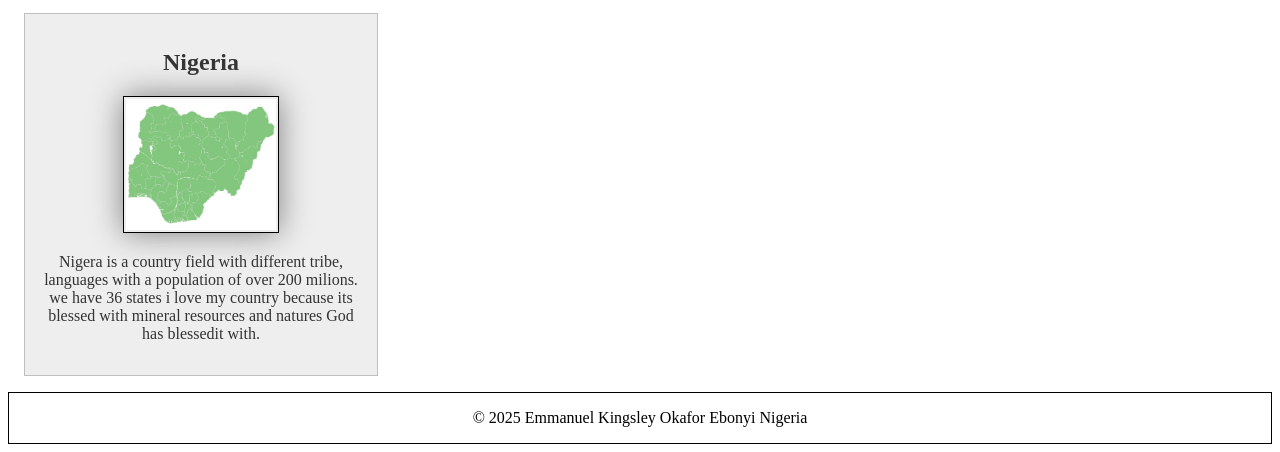
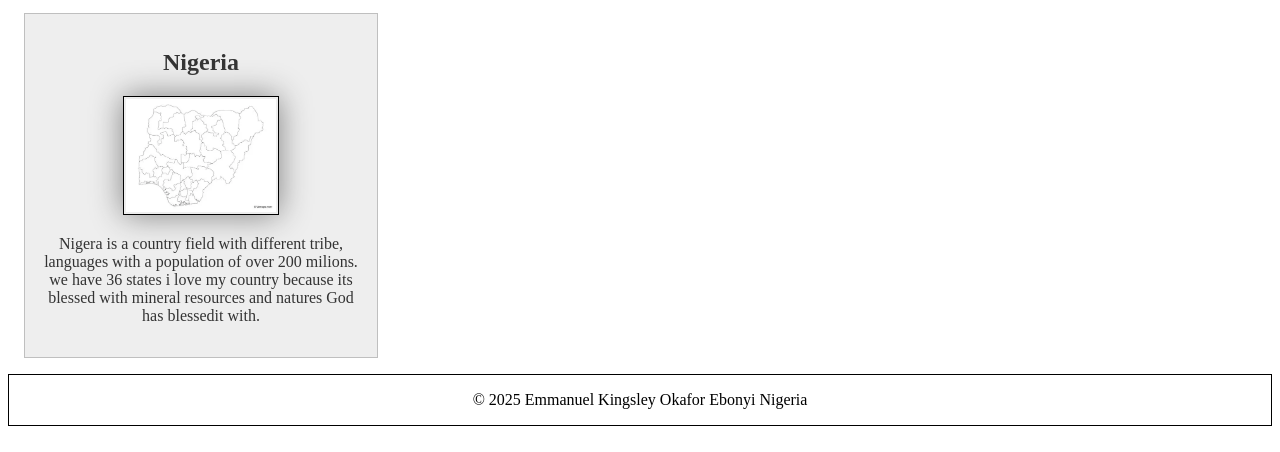
Before and after one commit to KingEmm/wdd130, a plain HTML site: page index.html in a window 1280 px wide. Shown: the part 379-831 px from the top of the page. Drawn offline with Linux system fonts and the light colour scheme.

Commit message:
week02 few fixes

```diff
--- a/index.html
+++ b/index.html
@@ -14,16 +14,16 @@
             <a href="#">Home</a>
             <a href="wwr/">Rafting Website</a>
         </nav>
-        <img src="images/profile.jpg" alt="Profile Picture" width="200">
     </header>
     <main>
+        <img src="images/profile.jpg" alt="Profile Picture" width="200">
         <h1>Emmanuel Kingsley Okafor | WDD 130</h1>
         <p>Hello am Emmanuel from Nigeria and i am Pursuing a degree in software Engeering</p>
 
     </main>
     <aside>
         <h2>Nigeria</h2>
-        <img src="images/nigeria.jpg" alt="">
+        <img src="images/nigeria.webp" width="200" alt="Nigeria Image">
         <p>Nigera is a country field with different tribe, languages with a population of over 200 milions. we have 36 states i love my country because its blessed with mineral resources and natures God has blessedit with.</p>
     </aside>
     <footer>
```
Also changed, not shown: images/nigeria.jpg (deleted), images/nigeria.webp (added).
